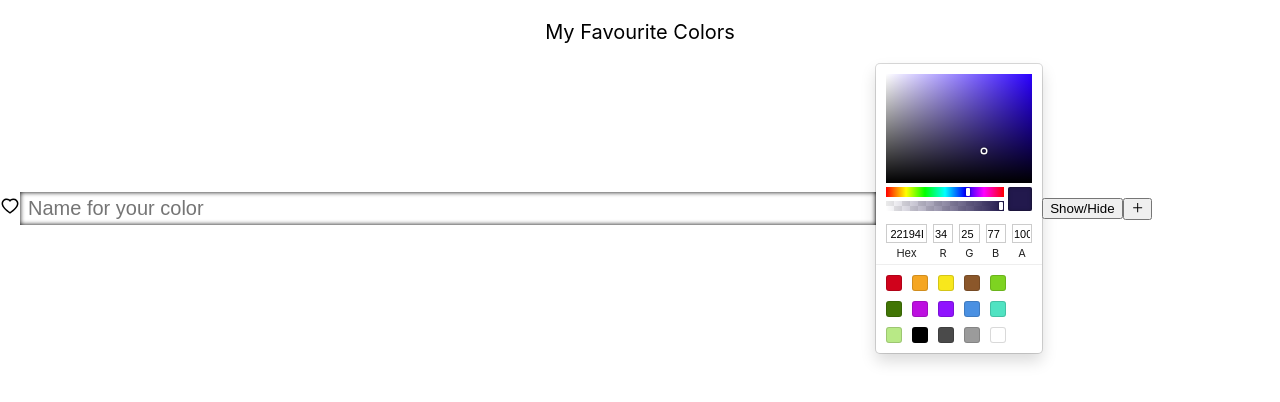
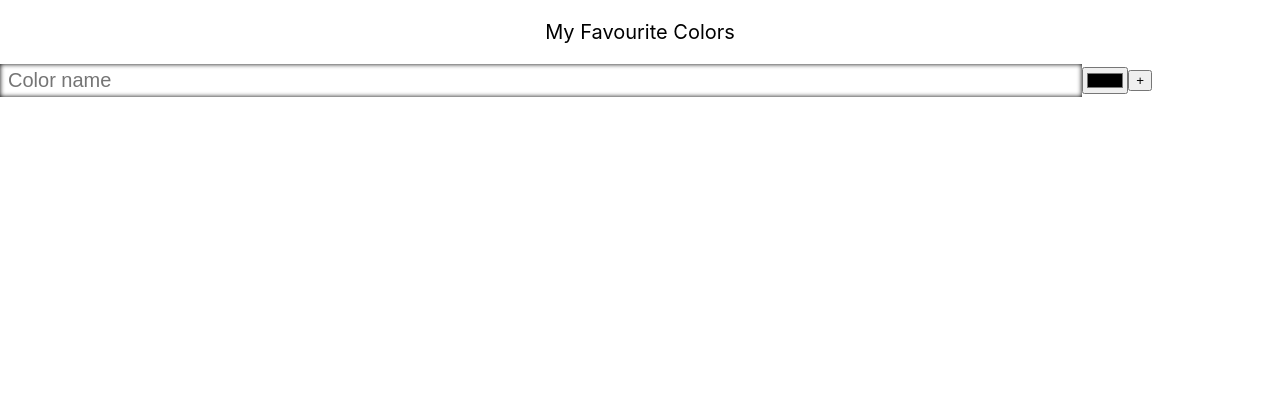
Before and after one commit to mihailSpaseski/color_app, a React (Create React App) app: page / in a window 1280 px wide. Shown: the top 402 px of the page. Built offline with nearby package versions, Linux system fonts and the light colour scheme; the HTML template or start-up script is replaced by a standard one.

Commit message:
correct color picker added and naming (not done)

```diff
--- a/public/index.html
+++ b/public/index.html
@@ -1,43 +1,11 @@
 <!DOCTYPE html>
 <html lang="en">
   <head>
-    <meta charset="utf-8" />
-    <link rel="icon" href="%PUBLIC_URL%/favicon.ico" />
-    <meta name="viewport" content="width=device-width, initial-scale=1" />
-    <meta name="theme-color" content="#000000" />
-    <meta
-      name="description"
-      content="Web site created using create-react-app"
-    />
-    <link rel="apple-touch-icon" href="%PUBLIC_URL%/logo192.png" />
-    <!--
-      manifest.json provides metadata used when your web app is installed on a
-      user's mobile device or desktop. See https://developers.google.com/web/fundamentals/web-app-manifest/
-    -->
-    <link rel="manifest" href="%PUBLIC_URL%/manifest.json" />
-    <!--
-      Notice the use of %PUBLIC_URL% in the tags above.
-      It will be replaced with the URL of the `public` folder during the build.
-      Only files inside the `public` folder can be referenced from the HTML.
 
-      Unlike "/favicon.ico" or "favicon.ico", "%PUBLIC_URL%/favicon.ico" will
-      work correctly both with client-side routing and a non-root public URL.
-      Learn how to configure a non-root public URL by running `npm run build`.
-    -->
-    <title>React App</title>
+    <title>My Favourite Colors</title>
   </head>
   <body>
     <noscript>You need to enable JavaScript to run this app.</noscript>
     <div id="root"></div>
-    <!--
-      This HTML file is a template.
-      If you open it directly in the browser, you will see an empty page.
-
-      You can add webfonts, meta tags, or analytics to this file.
-      The build step will place the bundled scripts into the <body> tag.
-
-      To begin the development, run `npm start` or `yarn start`.
-      To create a production bundle, use `npm run build` or `yarn build`.
-    -->
   </body>
 </html>
--- a/src/App.tsx
+++ b/src/App.tsx
@@ -1,16 +1,32 @@
-import React from 'react';
+import React, { useState } from 'react';
 import './App.css';
 import InputField from './components/InputField';
+import { color } from './model';
 
 
+const App:React.FC = () => {
 
-function App() {
+  // const [colorName, setColorName] = useState<string>("");
+
+  const [color, setColor] = useState<string>("");
+  const [colors, setColors] = useState<color[]>([]);
+
+
+  const handleAdd = (e: React.FormEvent) => {
+    e.preventDefault();
+
+    if (color){
+      setColors([...colors, { id: Date.now(), name: color, hexcode: color}])
+    }
+  }
+
+  // console.log(colors)
 
   return (
     <div className="App">
       <p>My Favourite Colors</p>
 
-      <InputField />
+      <InputField color={color} setColor={setColor} handleAdd={handleAdd}/>
 
     </div>
   );
--- a/src/components/InputField.tsx
+++ b/src/components/InputField.tsx
@@ -1,28 +1,20 @@
-import React, { useState } from 'react';
-import { SketchPicker } from 'react-color';
+import React from 'react';
 import './style.css';
-import { AiOutlinePlus, AiOutlineHeart } from 'react-icons/ai';
+
+interface Props {
+  color: string;
+  setColor: React.Dispatch<React.SetStateAction<string>>
+
+  handleAdd: (e: React.FormEvent) => void;
+}
 
 
-const InputField = () => {
-
-    const [hidden, setHidden] = useState(false);
-
-
+const InputField: React.FC<Props> = ({color, setColor, handleAdd}) => {
   return (
-    <form className='input'>
-        <span className="icon"> <AiOutlineHeart/> </span>
-        <input type="input" placeholder='Name for your color' className='input_box'/>
-
-        <SketchPicker/>
-        <button onClick={() => setHidden(!hidden)}>Show/Hide</button>
-
-
-        <button type='submit' className='input_submit'>
-            <span className="icon">
-                <AiOutlinePlus/>
-            </span>
-        </button>
+    <form className='input' onSubmit={handleAdd}>
+        <input type="input" placeholder='Color name' className='input_box' />
+        <input type="color" value={color} onChange={(e) => setColor(e.target.value)} />
+        <button type='submit' className='input_submit'>+</button>
     </form>
   )
 }
--- a/src/components/style.css
+++ b/src/components/style.css
@@ -12,7 +12,3 @@
     border: none;
     box-shadow: inset 0 0 5px black;
 }
-
-.input_submit {
-
-}
--- /dev/null
+++ b/src/model.ts
@@ -0,0 +1,5 @@
+export interface color {
+    id: number;
+    name: string;
+    hexcode: string | number;
+}
```
Also changed, not shown: public/logo192.png (deleted), public/logo512.png (deleted).
